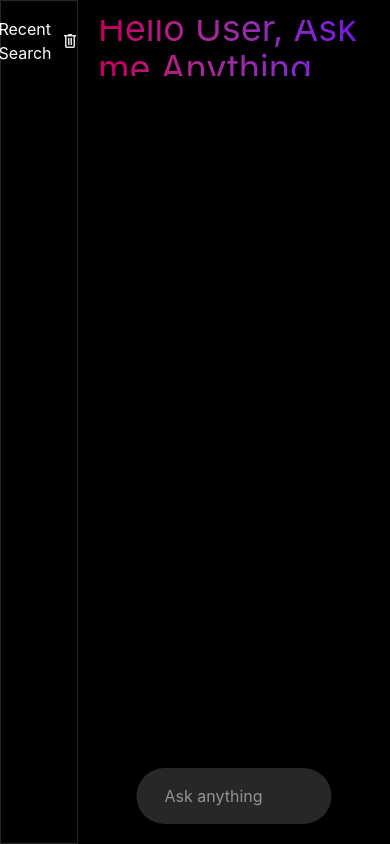
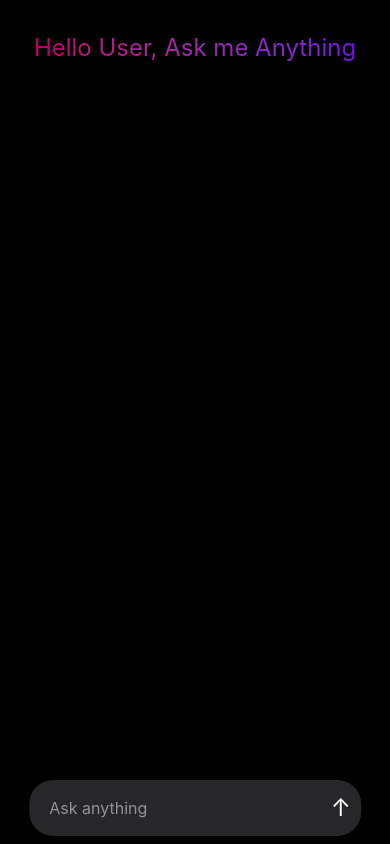
Before and after one commit to HimanshiParashar24/Ai-Chatbox, a React (Vite) app: page / in a window 390 px wide. Built offline with nearby package versions, Linux system fonts and the light colour scheme.

Commit message:
added delete button to selected history

```diff
--- a/index.html
+++ b/index.html
@@ -1,12 +1,12 @@
 <!doctype html>
-<html lang="en">
+<html lang="en" >
   <head>
     <meta charset="UTF-8" />
     <link rel="icon" type="image/svg+xml" href="/vite.svg" />
     <meta name="viewport" content="width=device-width, initial-scale=1.0" />
-    <title>ai-clone</title>
+    <title>Ai-clone</title>
   </head>
-  <body class="bg-white">
+  <body class="light:bg-white">
     <div id="root"></div>
     <script type="module" src="/src/main.jsx"></script>
   </body>
--- a/package.json
+++ b/package.json
@@ -13,6 +13,8 @@
     "@tailwindcss/vite": "^4.2.1",
     "react": "^19.2.0",
     "react-dom": "^19.2.0",
+    "react-markdown": "^10.1.0",
+    "react-syntax-highlighter": "^16.1.1",
     "tailwind-scrollbar-hide": "^4.0.0",
     "tailwindcss": "^4.2.1"
   },
--- a/src/App.jsx
+++ b/src/App.jsx
@@ -1,6 +1,8 @@
 import { useEffect, useRef, useState } from "react";
 import "./App.css";
-import Answer from "./components/Answers";
+import RecentSearch from "./components/RecentSearch";
+import Questions from "./components/Questions";
+
 
 function App() {
   const [question, setQuestion] = useState("");
@@ -57,6 +59,7 @@ function App() {
       item
         .replace(/(\d+)\.\s*\n/g, "$1. ")
         .replace(/[ \t]+/g, " ")
+        .replace(/\n{2,}/g, "\n")
         .trim(),
     );
 
@@ -68,12 +71,13 @@ function App() {
     setQuestion("");
 
     setTimeout(() => {
-      scrollToAns.current.scrollTop = scrollToAns.current.scrollHeight;
+      if(scrollToAns.current){
+      scrollToAns.current.scrollTop = scrollToAns.current.scrollHeight;}
     }, 500);
     setLoader(false);
   };
 
-  const clearHistory = () => {
+  const clearHistory = (recentHistory) => {
     localStorage.clear();
     setRecentHistory([]);
   };
@@ -90,107 +94,41 @@ function App() {
     askQuestion();
   }, [selectedHistory]);
 
+//
+
   return (
-    <div className="grid grid-cols-5 h-screen  bg-black">
-      <div className="col-span-1 bg-black text-white p-4 shadow-2xl border-zinc-800 border">
-        <h1 className="flex justify-center ">
-          <span className="pr-2">Recent Search</span>
-          <button onClick={clearHistory} className="cursor-pointer">
-            <svg
-              xmlns="http://www.w3.org/2000/svg"
-              height="20px"
-              viewBox="0 -960 960 960"
-              width="20px"
-              fill="#e3e3e3"
-            >
-              <path d="M312-144q-29.7 0-50.85-21.15Q240-186.3 240-216v-480h-48v-72h192v-48h192v48h192v72h-48v479.57Q720-186 698.85-165T648-144H312Zm336-552H312v480h336v-480ZM384-288h72v-336h-72v336Zm120 0h72v-336h-72v336ZM312-696v480-480Z" />
-            </svg>
-          </button>
-        </h1>
-        <ul className="overflow-auto text-sm">
-          {recentHistory &&
-            recentHistory.map((item, index) => (
-              <li
-                key={index}
-                onClick={() => setSelectedHistory(item)}
-                className="truncate w-55 p-1 cursor-pointer hover:bg-zinc-500 overflow-hidden"
-              >
-                {item}
-              </li>
-            ))}
-        </ul>
-      </div>
-      <div className="col-span-4 w-full overflow-hidden">
-        <h1 className="text-4xl bg-clip-text text-transparent bg-linear-to-r from-pink-700  to-violet-700 flex justify-center items-center m-5 h-14"
+
+    <div className="md:grid md:grid-cols-5 h-screen  bg-black">
+      <div className="md:block hidden">
+     <RecentSearch recentHistory={recentHistory} setRecentHistory={setRecentHistory} setSelectedHistory={setSelectedHistory} />
+       </div>
+      <div className="md:col-span-4 w-full overflow-hidden">
+        <h1 className="text-2xl md:text-4xl text-center px-2 bg-clip-text text-transparent bg-linear-to-r from-pink-700  to-violet-700 flex justify-center items-center m-5 h-14"
         >Hello User, Ask me Anything</h1>
         {
           loader ? (
             <div role="status" className="flex justify-center mt-10">
-              <svg
-                aria-hidden="true"
-                className="inline w-8 h-8 text-white animate-spin fill-blue-500"
-                viewBox="0 0 100 101"
-                fill="none"
-                xmlns="http://www.w3.org/2000/svg"
-              >
-                <path
-                  d="M100 50.5908C100 78.2051 77.6142 100.591 50 100.591C22.3858 100.591 0 78.2051 0 50.5908C0 22.9766 22.3858 0.59082 50 0.59082C77.6142 0.59082 100 22.9766 100 50.5908ZM9.08144 50.5908C9.08144 73.1895 27.4013 91.5094 50 91.5094C72.5987 91.5094 90.9186 73.1895 90.9186 50.5908C90.9186 27.9921 72.5987 9.67226 50 9.67226C27.4013 9.67226 9.08144 27.9921 9.08144 50.5908Z"
-                  fill="currentColor"
-                />
-                <path
-                  d="M93.9676 39.0409C96.393 38.4038 97.8624 35.9116 97.0079 33.5539C95.2932 28.8227 92.871 24.3692 89.8167 20.348C85.8452 15.1192 80.8826 10.7238 75.2124 7.41289C69.5422 4.10194 63.2754 1.94025 56.7698 1.05124C51.7666 0.367541 46.6976 0.446843 41.7345 1.27873C39.2613 1.69328 37.813 4.19778 38.4501 6.62326C39.0873 9.04874 41.5694 10.4717 44.0505 10.1071C47.8511 9.54855 51.7191 9.52689 55.5402 10.0491C60.8642 10.7766 65.9928 12.5457 70.6331 15.2552C75.2735 17.9648 79.3347 21.5619 82.5849 25.841C84.9175 28.9121 86.7997 32.2913 88.1811 35.8758C89.083 38.2158 91.5421 39.6781 93.9676 39.0409Z"
-                  fill="currentFill"
+              <svg aria-hidden="true" className="inline w-8 h-8 text-white animate-spin fill-blue-500" viewBox="0 0 100 101" fill="none" xmlns="http://www.w3.org/2000/svg"><path d="M100 50.5908C100 78.2051 77.6142 100.591 50 100.591C22.3858 100.591 0 78.2051 0 50.5908C0 22.9766 22.3858 0.59082 50 0.59082C77.6142 0.59082 100 22.9766 100 50.5908ZM9.08144 50.5908C9.08144 73.1895 27.4013 91.5094 50 91.5094C72.5987 91.5094 90.9186 73.1895 90.9186 50.5908C90.9186 27.9921 72.5987 9.67226 50 9.67226C27.4013 9.67226 9.08144 27.9921 9.08144 50.5908Z" fill="currentColor" />
+                <path d="M93.9676 39.0409C96.393 38.4038 97.8624 35.9116 97.0079 33.5539C95.2932 28.8227 92.871 24.3692 89.8167 20.348C85.8452 15.1192 80.8826 10.7238 75.2124 7.41289C69.5422 4.10194 63.2754 1.94025 56.7698 1.05124C51.7666 0.367541 46.6976 0.446843 41.7345 1.27873C39.2613 1.69328 37.813 4.19778 38.4501 6.62326C39.0873 9.04874 41.5694 10.4717 44.0505 10.1071C47.8511 9.54855 51.7191 9.52689 55.5402 10.0491C60.8642 10.7766 65.9928 12.5457 70.6331 15.2552C75.2735 17.9648 79.3347 21.5619 82.5849 25.841C84.9175 28.9121 86.7997 32.2913 88.1811 35.8758C89.083 38.2158 91.5421 39.6781 93.9676 39.0409Z" fill="currentFill"
                 />
               </svg>
-
               <span className="sr-only">Loading...</span>
             </div>
           ) : null
         }
-        <div ref={scrollToAns} className="container h-[75%] w-full overflow-scroll scrollbar-hide ">
+        <div ref={scrollToAns} className="h-[75%] w-full overflow-y-scroll scrollbar-hide px-2 md:px-5">
           <div>
-            <div className="p-10 space-y-4 ">
+            <div className="p-3 md:p-10 ">
               <ul>
                 {result.map((item, index) => (
-                  <div
-                    key={index}
-                    className={item.type == "q" ? "flex justify-end" : "w-full"}
-                  >
-                    {item.type == "q" ? (
-                      <li
-                        key={index}
-                        className="text-right pl-6 pr-6 text-white border-2 bg-zinc-800 border-zinc-600 rounded-br-3xl rounded-bl-3xl rounded-tl-3xl ml-auto max-w-[70%]  p-2"
-                      >
-                        <Answer
-                          ans={item.text}
-                          totalResult={1}
-                          index={index}
-                          type={item.type}
-                        />
-                      </li>
-                    ) : (
-                      item.text.map((ansItem, ansIndex) => (
-                        <li
-                          key={`${index}-${ansIndex}`}
-                          className="text-left text-amber-50 max-w-[80%]  p-2"
-                        >
-                          <Answer
-                            ans={ansItem}
-                            totalResult={item.length}
-                            type={item.type}
-                            index={ansIndex}
-                          />
-                        </li>
-                      ))
-                    )}
-                  </div>
+                  <Questions item={item} index={index} key={index} />
                 ))}
               </ul>
             </div>
           </div>
           <div
-            className=" fixed bottom-5 left-[60%] -translate-x-1/2  w-2/4 text-white bg-zinc-800 m-auto
-      rounded-4xl  flex items-center h-14 outline-none "
+            className=" fixed bottom-2 md:bottom-5 left-1/2 -translate-x-1/2 md:w-2/4 w-[85%] text-white bg-zinc-800 m-auto
+      rounded-3xl  flex items-center h-14 outline-none  "
           >
             <input
               onKeyDown={isEnter}
@@ -198,7 +136,7 @@ function App() {
               value={question}
               onChange={(event) => setQuestion(event.target.value)}
               placeholder="Ask anything"
-              className="p-4 mx-3 flex-2 outline-none"
+              className="md:p-4 p-2 mx-3 flex-1 bg-transparent w-full outline-none  "
             />
             <button
               onClick={askQuestion}
@@ -210,6 +148,8 @@ function App() {
         </div>
       </div>
     </div>
+
+
   );
 }
 
--- a/src/components/Answers.jsx
+++ b/src/components/Answers.jsx
@@ -1,6 +1,12 @@
 import { useEffect, useState } from "react";
 //import { replaceHeadingStarts } from "./helper";
 import { replaceHeadingStarts, checkHeading } from "./helper";
+import SyntaxHighlighter from "react-syntax-highlighter";
+import { dark } from 'react-syntax-highlighter/dist/esm/styles/prism';
+//import Markdown from 'https://esm.sh/react-markdown@10'
+
+import ReactMarkdown from 'react-markdown'
+
 
 const Answer=({ans,index,totalResult,type})=>{
 
@@ -17,6 +23,26 @@ const Answer=({ans,index,totalResult,type})=>{
 
    },[])
 
+   const render = {
+    code({node, inline, className, children, ...props}){
+      const match = /language-(\w+)/.exec(className || '' );
+        return !inline && match?(
+          <SyntaxHighlighter
+          {...props}
+          children={String(children).replace(/\n$/,'')}
+          language= {match[1]}
+          style={dark}
+          PreTag="div"
+
+          />
+        ):(
+          <code {...props}className={className} >
+            {children}
+          </code>
+        )
+
+    }
+   }
 
     return(
       <>
@@ -25,7 +51,11 @@ const Answer=({ans,index,totalResult,type})=>{
         index ===0? <span className="pt-2 text-xl block pl-3 pr-3">{answer}</span>
         :heading
         ? <span className=" text-3xl block" >{answer}</span>
-        : <span className={type=='q'?'pl-1':'pl-5'} >{answer}</span>}
+        : <div className={`${type=='q'?'pl-1':'pl-5'} leading-5 text-sm md:text-base wrap-break-words`}>
+          <ReactMarkdown components={render} >
+             {String(answer || '')}
+             </ReactMarkdown>
+          </div>}
 
 
       </>
--- /dev/null
+++ b/src/components/Questions.jsx
@@ -0,0 +1,43 @@
+import Answer from "../components/Answers";
+
+const Questions = ({item,index}) => {
+
+  return (
+    <>
+      <div
+        key={index}
+        className={item.type == "q" ? "flex justify-end" : "w-full"}
+      >
+        {item.type == "q" ? (
+          <li
+            key={index}
+            className="text-right pl-4 pr-4 text-white border-2 bg-zinc-800 border-zinc-600 rounded-br-3xl rounded-bl-3xl rounded-tl-3xl ml-auto max-w-[90%] md:max-w-[70%]  p-2"
+          >
+            <Answer
+              ans={item.text}
+              totalResult={1}
+              index={index}
+              type={item.type}
+            />
+          </li>
+        ) : (
+          item.text.map((ansItem, ansIndex) => (
+            <li
+              key={`${index}-${ansIndex}`}
+              className="text-left text-amber-50 max-w-[95%] md:max-w-[80%] p-2"
+            >
+              <Answer
+                ans={ansItem}
+                totalResult={item.length}
+                type={item.type}
+                index={ansIndex}
+              />
+            </li>
+          ))
+        )}
+      </div>
+    </>
+  );
+};
+
+export default Questions
--- /dev/null
+++ b/src/components/RecentSearch.jsx
@@ -0,0 +1,58 @@
+  import { useState } from "react";
+
+  function RecentSearch (){
+
+      const [recentHistory, setRecentHistory] = useState(
+        JSON.parse(localStorage.getItem("history")),
+      );
+
+  const [selectedHistory, setSelectedHistory] = useState("");
+
+  const clearHistory = () => {
+    localStorage.clear();c
+    setRecentHistory([]);
+  };
+
+  const clearSelectedHistory =(selectedItem)=>{
+    let history = JSON.parse(localStorage.getItem('history'));
+    console.log(history);
+    history = history.filter((item) => {
+      if(item!= selectedItem){
+        return item
+      }
+    })
+    setRecentHistory(history)
+    localStorage.setItem('history',JSON.stringify(history));
+    console.log(history);
+  }
+
+    return(
+    <>
+     <div className="col-span-1 bg-black text-white p-4 shadow-2xl border-zinc-800 border">
+        <h1 className="flex justify-center ">
+          <span className="pr-2">Recent Search</span>
+          <button onClick={clearHistory} className="cursor-pointer">
+            <svg xmlns="http://www.w3.org/2000/svg" height="20px" viewBox="0 -960 960 960" width="20px" fill="#e3e3e3"><path d="M312-144q-29.7 0-50.85-21.15Q240-186.3 240-216v-480h-48v-72h192v-48h192v48h192v72h-48v479.57Q720-186 698.85-165T648-144H312Zm336-552H312v480h336v-480ZM384-288h72v-336h-72v336Zm120 0h72v-336h-72v336ZM312-696v480-480Z" /></svg>
+          </button>
+        </h1>
+        <ul className="overflow-y-auto h-[90vh] text-sm">
+          {recentHistory && recentHistory.map((item, index) => (
+             <div className="flex justify-between" key={index} >
+               <li
+                key={index}
+                onClick={() => setSelectedHistory(item)}
+                className="truncate w-55 p-1 cursor-pointer hover:bg-zinc-500 overflow-hidden"
+                >{item}
+              </li>
+              <button onClick={()=>clearSelectedHistory(item)} className="cursor-pointer hover:bg-zinc-800">
+            <svg xmlns="http://www.w3.org/2000/svg" height="20px" viewBox="0 -960 960 960" width="20px" fill="#e3e3e3"><path d="M312-144q-29.7 0-50.85-21.15Q240-186.3 240-216v-480h-48v-72h192v-48h192v48h192v72h-48v479.57Q720-186 698.85-165T648-144H312Zm336-552H312v480h336v-480ZM384-288h72v-336h-72v336Zm120 0h72v-336h-72v336ZM312-696v480-480Z" /></svg>
+          </button>
+                </div>
+            ))}
+        </ul>
+      </div>
+    </>
+    )
+}
+
+export default RecentSearch
```
Also changed, not shown: 1 other file (tests, documents, lock files or other folders).
